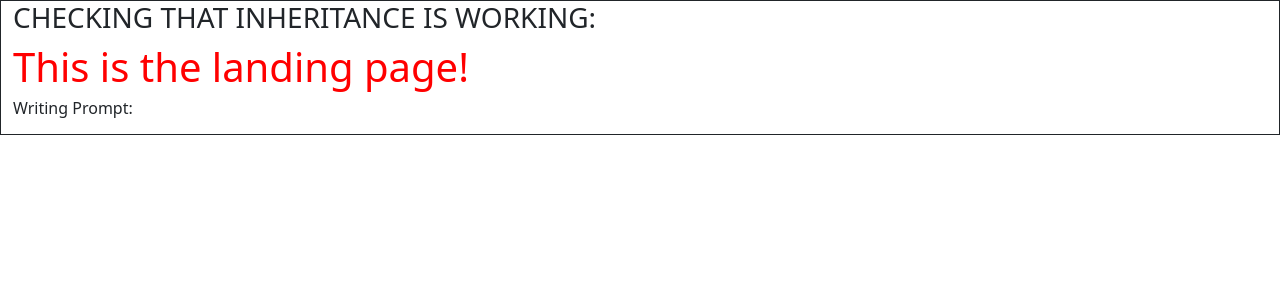
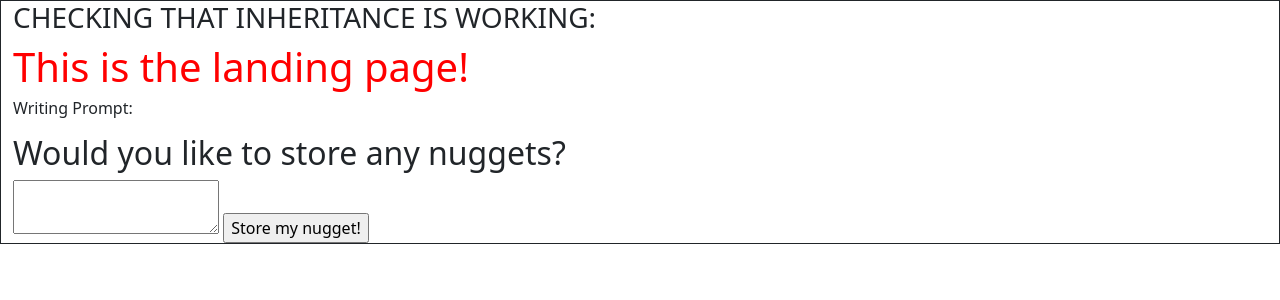
Before and after one commit to VallieTracy/Writing-Prompt-App, a Flask app: template templates/writing_prompt.html in a window 1280 px wide. Shown: the top 300 px of the page. Run offline with Flask 2, Linux system fonts and the light colour scheme; the template is opened without the code that fills it, so the values that code supplies are empty.

Commit message:
user can add a nugget; doesn't allow empty string, either way, directs to homepage.html

```diff
--- a/crud.py
+++ b/crud.py
@@ -48,7 +48,7 @@ def get_random_word():
     return random.choice((Word.query.all())).word
 
 def get_unique_second_word():
-    """Select a second random word different from the first random word"""
+    """Select a unique second random word"""
 
     available_words = db.session.query(Word).filter(Word.word != get_random_word())
     return random.choice((available_words.all())).word
--- a/server.py
+++ b/server.py
@@ -79,6 +79,19 @@ def writing_prompt():
     word_qty = session["random_word_qty"]
     return render_template('writing_prompt.html', word1=random_word1, word2=random_word2, name=prompt_name, prompt=the_prompt, word_qty=word_qty)
 
+# Route that will store a user's nugget of writing
+@app.route('/store-nugget', methods=['POST'])
+def store_nugget():
+
+    nugget = request.form.get('nugget')
+    email = session["user_email"]
+    if nugget != '':
+        crud.create_nugget(nugget, email)
+        flash('Your nugget was successfully stored!')
+
+    else:
+        flash('No nugget was stored because you did not submit any text.')
+    return render_template('homepage.html')
 
 if __name__ == "__main__":
     # DebugToolbarExtension(app)
--- a/templates/writing_prompt.html
+++ b/templates/writing_prompt.html
@@ -13,7 +13,11 @@
     <p>{{ word1 }}</p>
     {% endif %}
 
-
+    <h2>Would you like to store any nuggets?</h2>
+    <form action='/store-nugget' method='post'>
+        <textarea name='nugget'></textarea>
+        <input type='submit' value='Store my nugget!'>
+    </form>
 
 
 {% endblock %}
```
Also changed, not shown: templates/homepage.html (added, +33 -0 lines), 1 other file.
